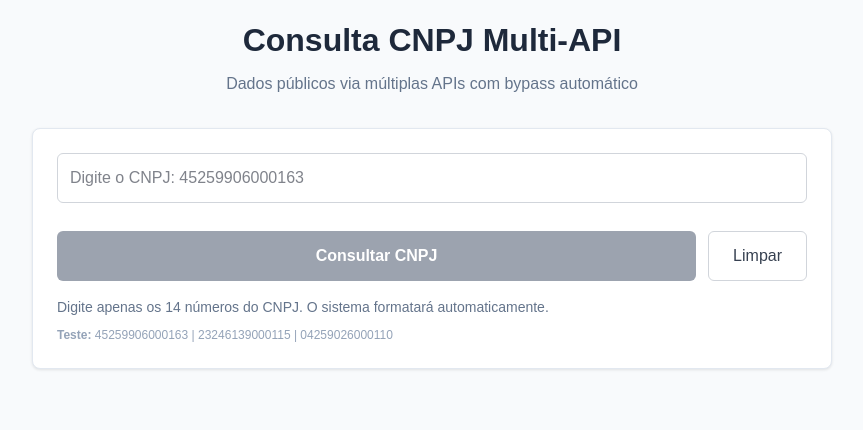
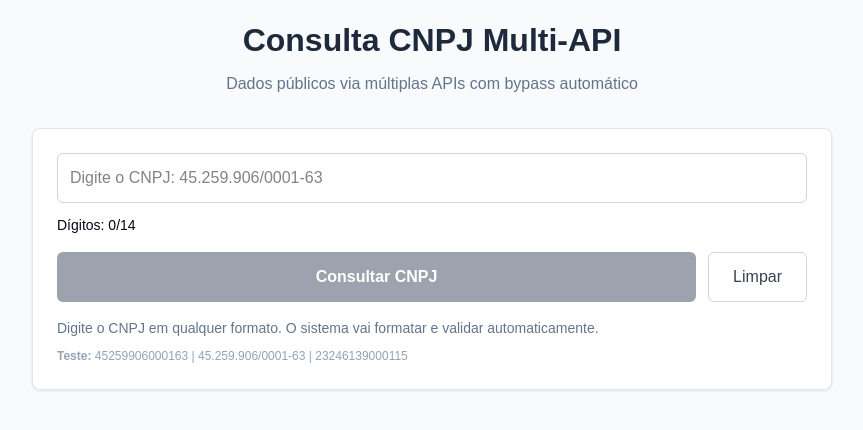
Before and after one commit to Liboreiroduh/cnpj, a Next.js app: page / in a window 1280 px wide. Shown: the top 430 px of the page, without its empty margins (208-1071 px from the left). Built offline with nearby package versions, Linux system fonts and the light colour scheme.

Commit message:
fix: correct CNPJ validation and enable search button properly

```diff
--- a/src/app/page.tsx
+++ b/src/app/page.tsx
@@ -43,14 +43,15 @@ export default function ConsultaCNPJ() {
   };
 
   const handleInputChange = (e: React.ChangeEvent<HTMLInputElement>) => {
-    let value = e.target.value;
+    const value = e.target.value;
     const cleaned = value.replace(/\D/g, '');
 
+    // Formata enquanto digita, mas permite qualquer formato
     if (cleaned.length > 0) {
-      value = formatCNPJ(cleaned);
+      setCnpjInput(formatCNPJ(cleaned));
+    } else {
+      setCnpjInput(value);
     }
-
-    setCnpjInput(value);
   };
 
   const clearInput = () => {
@@ -60,10 +61,15 @@ export default function ConsultaCNPJ() {
   };
 
   const handleSearch = async () => {
+    // Pega apenas os números do input
     const cleanedCnpj = cnpjInput.replace(/\D/g, '');
 
+    console.log('Input original:', cnpjInput);
+    console.log('CNPJ limpo:', cleanedCnpj);
+    console.log('Tamanho:', cleanedCnpj.length);
+
     if (cleanedCnpj.length !== 14) {
-      setError('CNPJ inválido. Deve conter 14 dígitos.');
+      setError(`CNPJ inválido. Tem ${cleanedCnpj.length} dígitos, precisa de 14.`);
       return;
     }
 
@@ -98,6 +104,10 @@ export default function ConsultaCNPJ() {
       handleSearch();
     }
   };
+
+  // Verifica se tem 14 números para habilitar o botão
+  const cleanedCnpj = cnpjInput.replace(/\D/g, '');
+  const canSearch = cleanedCnpj.length === 14 && !loading;
 
   const formatCurrency = (value?: number) => {
     if (!value) return 'Não informado';
@@ -152,7 +162,7 @@ export default function ConsultaCNPJ() {
           <div style={{ marginBottom: '1rem' }}>
             <input
               type="text"
-              placeholder="Digite o CNPJ: 45259906000163"
+              placeholder="Digite o CNPJ: 45.259.906/0001-63"
               value={cnpjInput}
               onChange={handleInputChange}
               onKeyPress={handleKeyPress}
@@ -166,22 +176,31 @@ export default function ConsultaCNPJ() {
               }}
               maxLength={18}
             />
+            <div style={{ fontSize: '0.875rem', marginBottom: '0.5rem' }}>
+              Dígitos: {cleanedCnpj.length}/14
+              {cleanedCnpj.length === 14 && (
+                <span style={{ color: '#16a34a', fontWeight: 'bold' }}> ✅ CNPJ válido!</span>
+              )}
+              {cleanedCnpj.length > 0 && cleanedCnpj.length < 14 && (
+                <span style={{ color: '#dc2626' }}> ❌ Faltam {14 - cleanedCnpj.length} dígitos</span>
+              )}
+            </div>
           </div>
 
           <div style={{ display: 'flex', gap: '0.75rem', marginBottom: '1rem' }}>
             <button
               onClick={handleSearch}
-              disabled={loading || cnpjInput.replace(/\D/g, '').length !== 14}
+              disabled={!canSearch}
               style={{
                 flex: 1,
                 padding: '0.75rem',
-                backgroundColor: (loading || cnpjInput.replace(/\D/g, '').length !== 14) ? '#9ca3af' : '#3b82f6',
+                backgroundColor: canSearch ? '#3b82f6' : '#9ca3af',
                 color: 'white',
                 border: 'none',
                 borderRadius: '6px',
                 fontSize: '1rem',
                 fontWeight: 'bold',
-                cursor: (loading || cnpjInput.replace(/\D/g, '').length !== 14) ? 'not-allowed' : 'pointer'
+                cursor: canSearch ? 'pointer' : 'not-allowed'
               }}
             >
               {loading ? 'Consultando...' : 'Consultar CNPJ'}
@@ -205,11 +224,11 @@ export default function ConsultaCNPJ() {
             </button>
           </div>
 
-          <div style={{ fontSize: '0.875rem', color: '#64748b' }}>
-            Digite apenas os 14 números do CNPJ. O sistema formatará automaticamente.
+          <div style={{ fontSize: '0.875rem', color: '#64748b', marginBottom: '0.5rem' }}>
+            Digite o CNPJ em qualquer formato. O sistema vai formatar e validar automaticamente.
           </div>
-          <div style={{ fontSize: '0.75rem', color: '#94a3b8', marginTop: '0.5rem' }}>
-            <strong>Teste:</strong> 45259906000163 | 23246139000115 | 04259026000110
+          <div style={{ fontSize: '0.75rem', color: '#94a3b8' }}>
+            <strong>Teste:</strong> 45259906000163 | 45.259.906/0001-63 | 23246139000115
           </div>
         </div>
 
```
